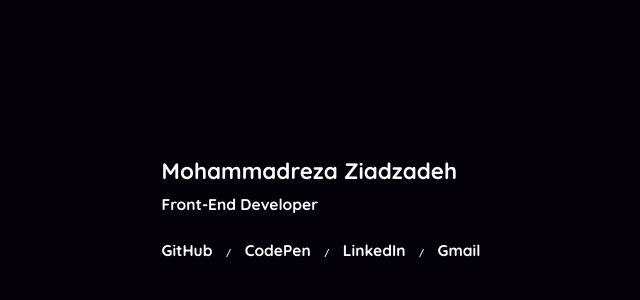
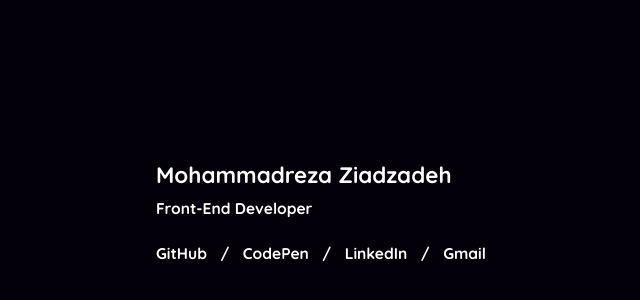
Before and after one commit to moharnadreza/moharnadreza.dev, a Gatsby site: page / in a window 1280 px wide. Shown: the part 184-484 px from the top of the page, without its empty margins (319-959 px from the left). Built offline with nearby package versions, Linux system fonts and the light colour scheme; Gatsby itself is replaced by a stand-in of ours.

Commit message:
fix: overal styles

```diff
--- a/src/components/Layout.tsx
+++ b/src/components/Layout.tsx
@@ -9,8 +9,7 @@ const LayoutStyles = styled.div`
   max-width: clamp(100vw, 5vw, 50vw);
   height: calc(100vh - 16rem);
   margin: auto;
-  padding: 8rem;
-  padding: clamp(2rem, 5vw, 8rem);
+  padding: 8rem 2rem;
   display: grid;
   place-items: center;
 `;
--- a/src/pages/index.tsx
+++ b/src/pages/index.tsx
@@ -3,6 +3,21 @@ import { graphql } from "gatsby";
 import styled from "styled-components";
 
 import { LinkCard } from "../components";
+
+interface IHome {
+  data: {
+    site: {
+      siteMetadata: {
+        author: string;
+        description: string;
+        social: {
+          title: string;
+          url: string;
+        }[];
+      };
+    };
+  };
+}
 
 const HeaderStyles = styled.div`
   padding: 0 1rem;
@@ -18,20 +33,9 @@ const DividerStyles = styled.small`
   margin: 0 0.5rem;
 `;
 
-interface IHome {
-  data: {
-    site: {
-      siteMetadata: {
-        author: string;
-        description: string;
-        social: {
-          title: string;
-          url: string;
-        }[];
-      };
-    };
-  };
-}
+const SocialLinkStyles = styled.div`
+  margin-bottom: 1rem;
+`;
 
 const Home: FC<IHome> = ({ data }): JSX.Element => {
   const {
@@ -51,10 +55,10 @@ const Home: FC<IHome> = ({ data }): JSX.Element => {
           const isLastItem = i === social.length - 1;
 
           return (
-            <div key={i}>
+            <SocialLinkStyles key={i}>
               <LinkCard {...item} />
               {!isLastItem && <DividerStyles>/</DividerStyles>}
-            </div>
+            </SocialLinkStyles>
           );
         })}
       </SocialWrapperStyles>
--- a/src/styles/GlobalStyles.ts
+++ b/src/styles/GlobalStyles.ts
@@ -38,16 +38,6 @@ const GlobalStyles = createGlobalStyle`
     background-color: var(--black);
   }
 
-  ::-moz-selection {
-    color: var(--violet);
-    background: transparent;
-  }
-
-  ::selection {
-    color: var(--violet);
-    background: transparent;
-  }
-
   #___gatsby {
     width: 100%;
     max-width: 100%;
--- a/src/styles/Typography.ts
+++ b/src/styles/Typography.ts
@@ -27,8 +27,8 @@ const Typography = createGlobalStyle`
   }
 
   small {
-    font-size: 1rem;
-    font-size: clamp(1rem, 5vw, 1rem);
+    font-size: 1.728rem;
+    font-size: clamp(1rem, 5vw, 1.728rem);
   }
 
   a {
```
